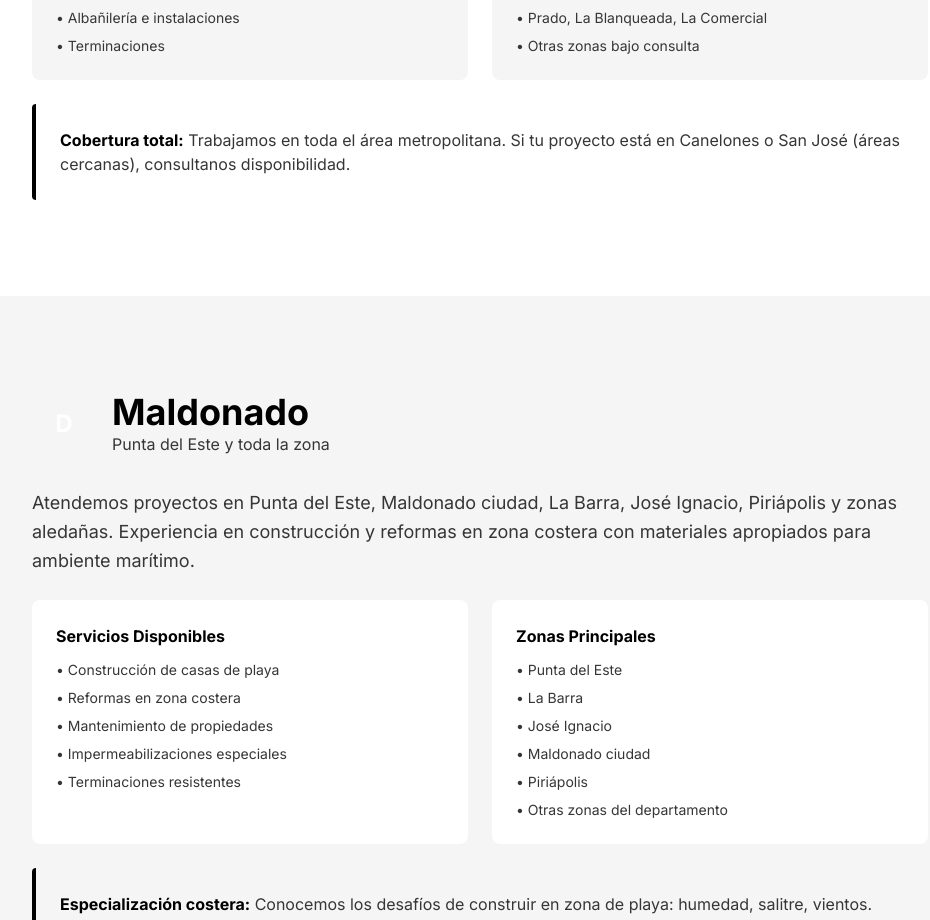
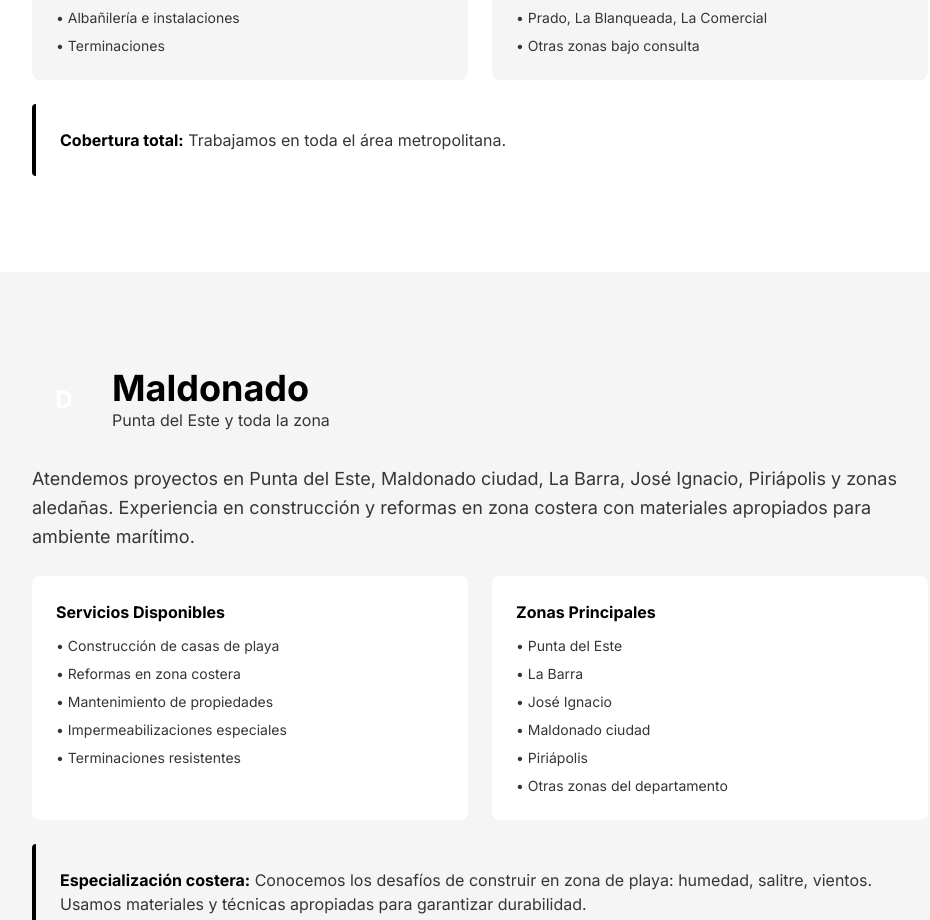
Before and after one commit to mauro2387/cincel, a React (Vite) app: page /zonas in a window 1280 px wide. Shown: the part 845-1765 px from the top of the page, without its empty margins (160-1090 px from the left). Built offline with nearby package versions, Linux system fonts and the light colour scheme.

Commit message:
Eliminar texto sobre Canelones y San José en zona Montevideo

```diff
--- a/src/pages/Zonas.tsx
+++ b/src/pages/Zonas.tsx
@@ -79,7 +79,6 @@ export const Zonas: React.FC = () => {
               <div className="bg-primary bg-opacity-10 border-l-4 border-primary p-6 rounded">
                 <p className="text-cincel-dark">
                   <strong className="text-cincel-black">Cobertura total:</strong> Trabajamos en toda el área metropolitana.
-                  Si tu proyecto está en Canelones o San José (áreas cercanas), consultanos disponibilidad.
                 </p>
               </div>
             </div>
```
